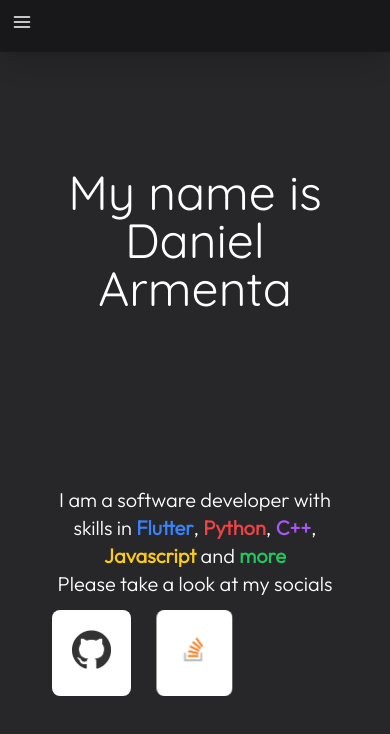
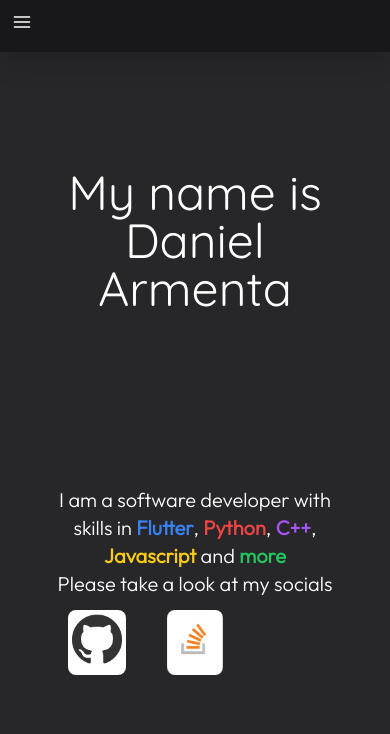
Before and after one commit to h8moss/next-js-portfolio, a Next.js app: page / in a window 390 px wide. Shown: the top 734 px of the page. Built offline with nearby package versions, Linux system fonts and the light colour scheme; no server answers.

Commit message:
made button links responsive

```diff
--- a/domain/index/ButtonLink/index.jsx
+++ b/domain/index/ButtonLink/index.jsx
@@ -8,8 +8,8 @@ export default function ButtonLink({ image, link, bg, alt, active = true, durati
             transform: `scaleX(${active ? 1 : 0})`,
             transition: `transform ${duration}ms cubic-bezier(0.4, 0, 0.2, 1) ${delay}ms`
         }}>
-            <div className='rounded-lg p-5' style={{ backgroundColor: bg }}>
-                <Image alt={alt} src={image} className='m-3' width={size} height={size} />
+            <div className='rounded-lg p-1 md:p-5' style={{ backgroundColor: bg }}>
+                <Image alt={alt} src={image} className='m-3' width={size} height={size} layout='fixed' />
             </div>
         </a>
     );
```
